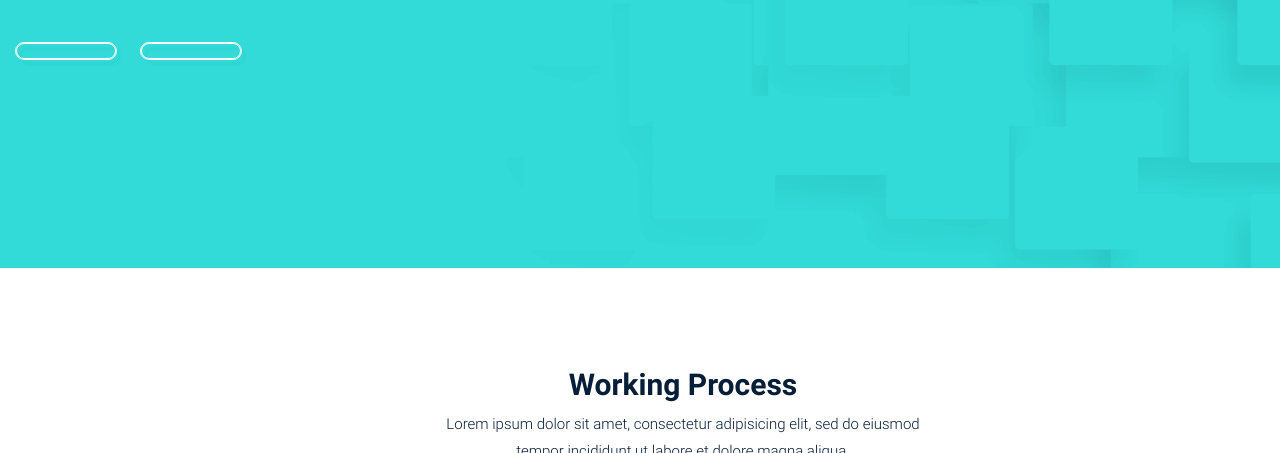
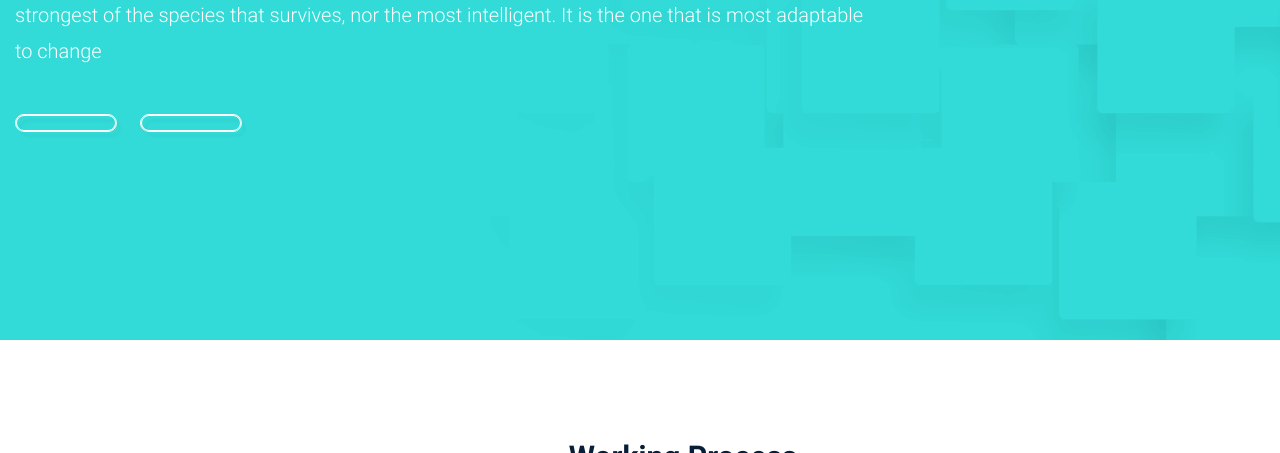
Before and after one commit to gertaone/hedgefund, a plain HTML site: page index.html in a window 1280 px wide. Shown: the part 347-800 px from the top of the page. Drawn offline with nearby package versions, Linux system fonts and the light colour scheme; some packages are replaced by stand-ins of ours.

Commit message:
Update index.html

```diff
--- a/index.html
+++ b/index.html
@@ -14,7 +14,7 @@
   <header class="header header--bg">
     <div class="container header--wrapper">
       <h1 class="header__title"><span class="header__title--light">Gertaone</span> Hedge Fund</h1>
-      <p class="header__paragraph"> Customer success is not something we can promise, but something we must prove </p>
+      <p class="header__paragraph"> Customer success is not something we can promise, but something we must prove. It is not the strongest of the species that survives, nor the most intelligent. It is the one that is most adaptable to change </p>
       <a class="button" href="#"></a>
       <a class="button" href="#"></a>
     </div>
```
